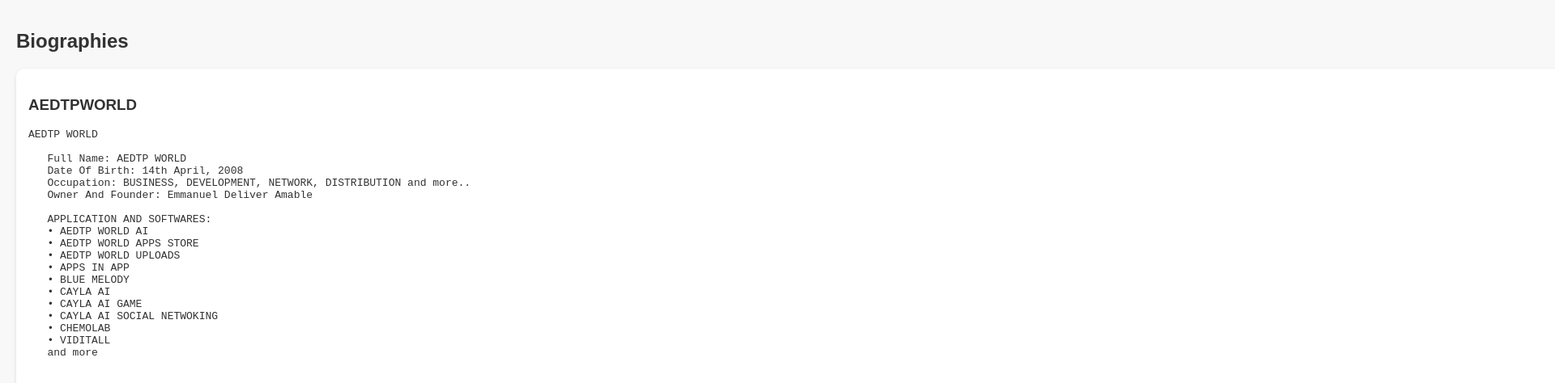
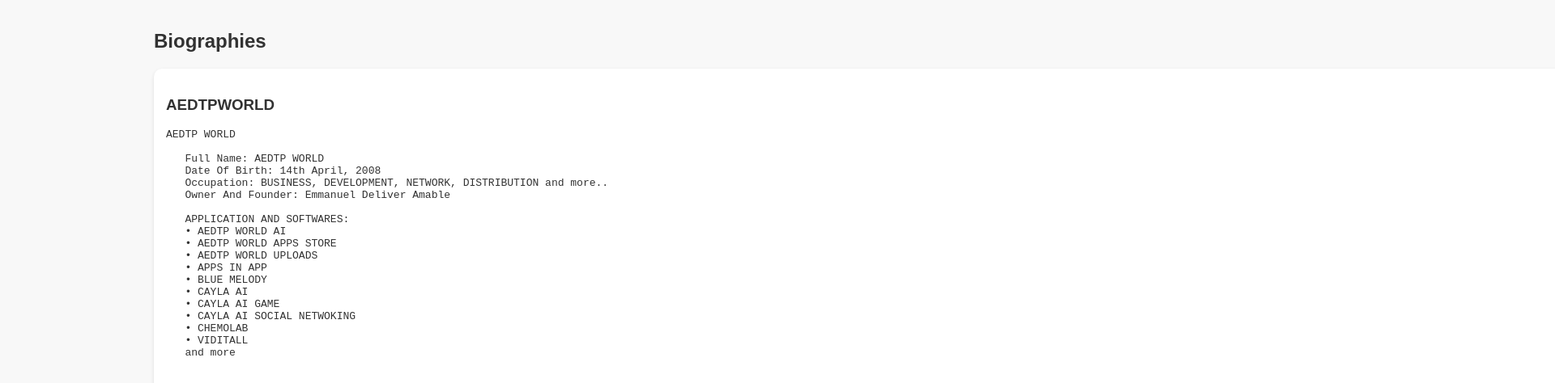
Before and after one commit to aedtpworldteam/biography, a plain HTML site: page index.html in a window 1280 px wide. Shown: the part 136-610 px from the top of the page at 81% size, 1920 px wide, since content can reach past the window. Drawn offline with Linux system fonts and the light colour scheme.

Commit message:
Update styles.css

```diff
--- a/styles.css
+++ b/styles.css
@@ -73,6 +73,8 @@ body {
 /* ===== MAIN CONTENT ===== */
 main {
   padding: 20px;
+  max-width: 900px;       /* ✅ Limits content width */
+  margin: 0 auto;          /* ✅ Centers content */
 }
 
 .bio-list {
```
